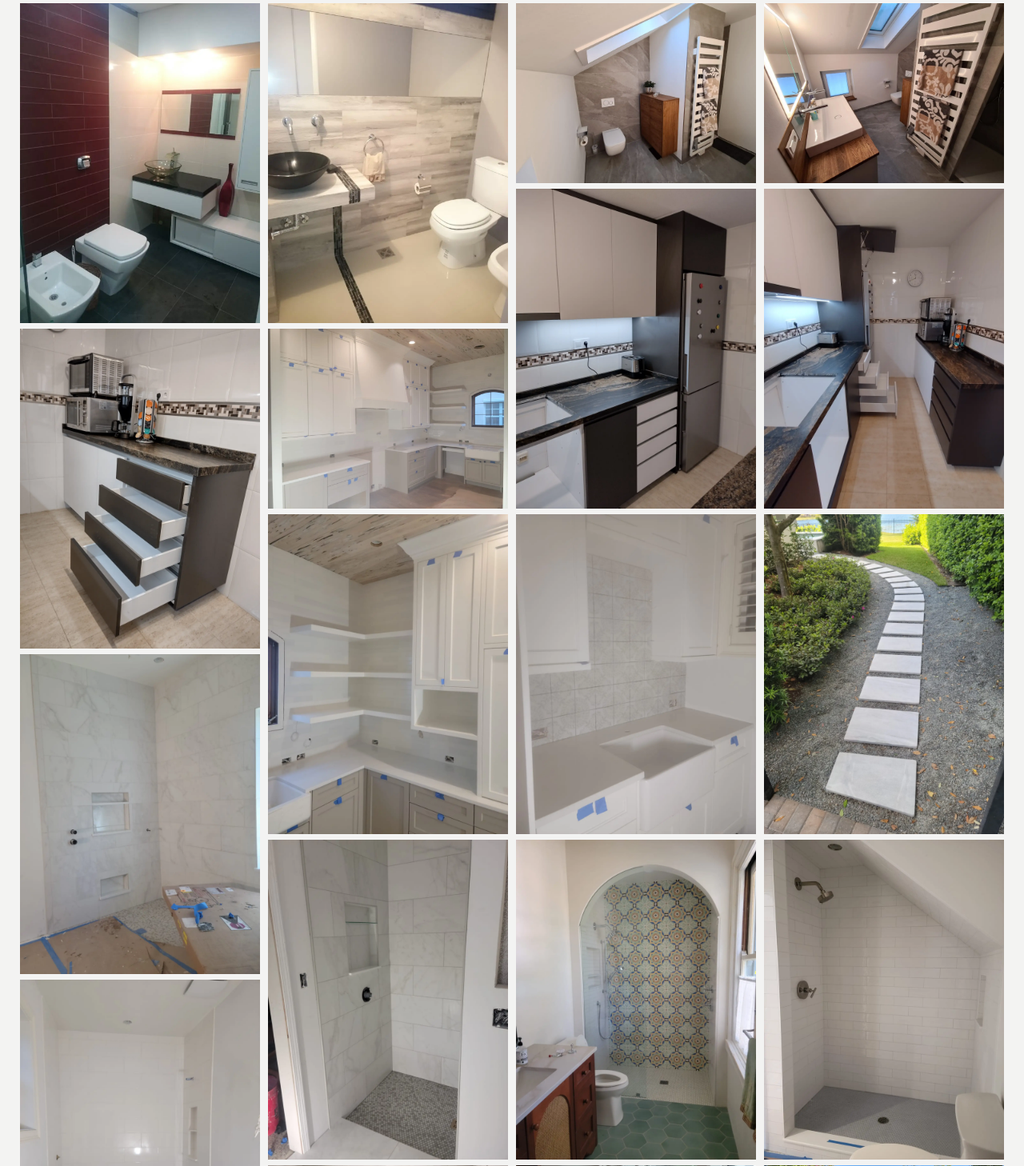
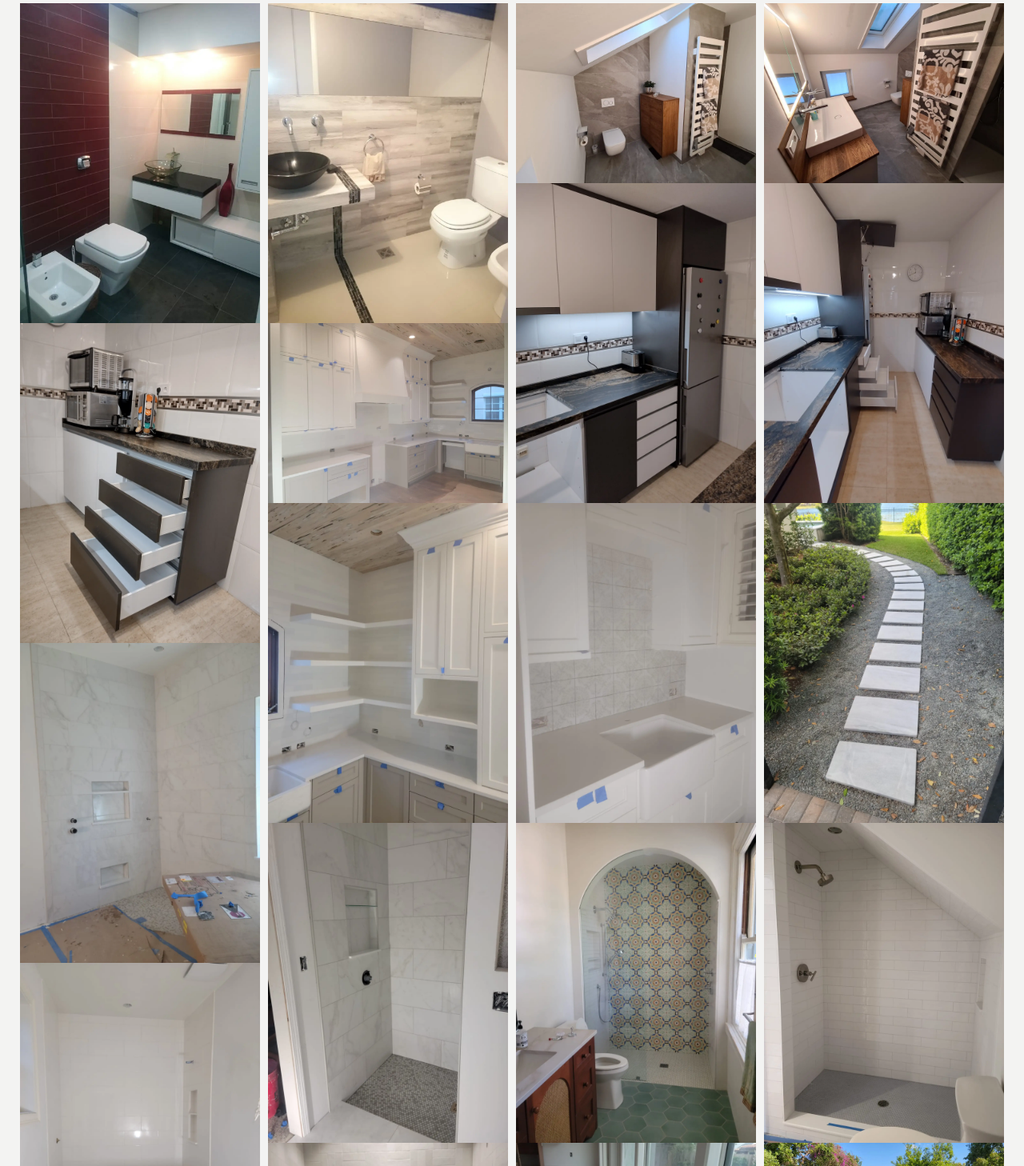
Before and after one commit to AlanRoyMiller/royal_imbau, a Django app: page /gallery/ in a window 1280 px wide. Shown: the part 211-1669 px from the top of the page at 80% size. Run offline with Django 4.2, Linux system fonts and the light colour scheme; some libraries are stand-ins or nearby versions.

Commit message:
refactor: remove duplicate Masonry initialization and improve image styling in gallery

```diff
--- a/core/static/js/gallery.js
+++ b/core/static/js/gallery.js
@@ -7,7 +7,5 @@ var msnry = new Masonry( grid, {
   columnWidth: 300
 });
 
-// init with selector
-var msnry = new Masonry( '.grid', {
-  // options...
-});
+// Only one Masonry initialization is needed; remove duplicate or unused code.
+// If not used in your HTML, this file has no effect.
--- a/core/templates/core/gallery.html
+++ b/core/templates/core/gallery.html
@@ -140,6 +140,16 @@
   position: absolute; top: 20px; right: 30px; color: #fff; font-size: 2rem; cursor: pointer;
   background: none; border: none;
 }
+/* Prevent stretching of vertical images in grid */
+.grid-item img {
+  width: 100%;
+  height: auto;
+  object-fit: contain;
+  display: block;
+  /* Optional: set a max-height if you want to limit vertical size */
+  max-height: 400px;
+  margin: 0 auto;
+}
 </style>
 <div id="imgModal">
   <button class="close" aria-label="Close">&times;</button>
```
